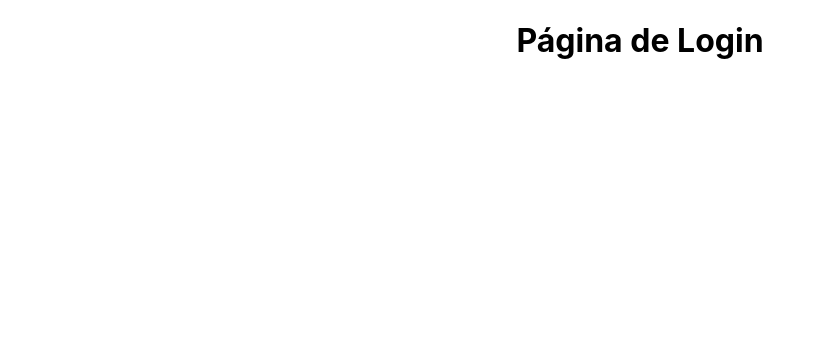
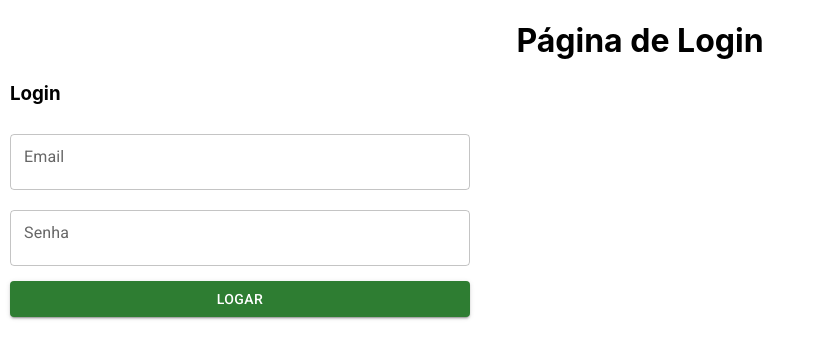
Before and after one commit to Kenzie-Academy-Brasil-Developers/react-entrega-s5-hamburgueria-2-0-com-typescript-json-server-ricardonegocios700, a React (Create React App) app: page / in a window 1280 px wide. Shown: the top 358 px of the page, without its empty margins (0-816 px from the left). Built offline with nearby package versions, Linux system fonts and the light colour scheme.

Commit message:
feature: escolhi material-ui, styled-component e apliquei no login sem validar dados ainda

```diff
--- a/package.json
+++ b/package.json
@@ -3,7 +3,11 @@
   "version": "0.1.0",
   "private": true,
   "dependencies": {
+    "@emotion/react": "^11.5.0",
+    "@emotion/styled": "^11.3.0",
     "@hookform/resolvers": "^2.8.2",
+    "@material-ui/core": "^5.0.0-beta.5",
+    "@material-ui/icons": "^4.11.2",
     "@testing-library/jest-dom": "^5.11.4",
     "@testing-library/react": "^11.1.0",
     "@testing-library/user-event": "^12.1.10",
@@ -17,6 +21,7 @@
     "react-hook-form": "^7.18.0",
     "react-router-dom": "^5.3.0",
     "react-scripts": "4.0.3",
+    "styled-components": "^5.3.3",
     "typescript": "^4.1.2",
     "web-vitals": "^1.0.1",
     "yup": "^0.32.11"
--- a/public/index.html
+++ b/public/index.html
@@ -24,6 +24,15 @@
       work correctly both with client-side routing and a non-root public URL.
       Learn how to configure a non-root public URL by running `npm run build`.
     -->
+    <link
+      rel="stylesheet"
+      href="https://fonts.googleapis.com/css?family=Roboto:300,400,500,700&display=swap"
+    />
+    <link
+      rel="stylesheet"
+      href="https://fonts.googleapis.com/icon?family=Material+Icons"
+    />
+
     <title>React App</title>
   </head>
   <body>
--- /dev/null
+++ b/src/components/Button/button.tsx
@@ -0,0 +1,17 @@
+import { Button } from "@material-ui/core";
+
+interface MButtonProps {
+  title: string;
+}
+
+const MButton = ({ title }: MButtonProps) => {
+  return (
+    <>
+      <Button variant="contained" color="success">
+        {title}
+      </Button>
+    </>
+  );
+};
+
+export default MButton;
--- /dev/null
+++ b/src/components/FormLogin/formLogin.tsx
@@ -0,0 +1,19 @@
+import Input from "../Input/input";
+import MButton from "../Button/button";
+
+import { Container, FormInputs } from "./styled";
+
+const FormLogin = () => {
+  return (
+    <Container>
+      <h3>Login</h3>
+      <FormInputs>
+        <Input placeholder="Email" />
+        <Input placeholder="Senha" />
+        <MButton title="Logar" />
+      </FormInputs>
+    </Container>
+  );
+};
+
+export default FormLogin;
--- /dev/null
+++ b/src/components/FormLogin/styled.js
@@ -0,0 +1,16 @@
+import styled from "styled-components";
+
+export const Container = styled.section`
+  text-align: left;
+  max-width: 460px;
+  margin: 10px;
+`;
+
+export const FormInputs = styled.div`
+  display: flex;
+  flex-direction: column;
+  div,
+  button {
+    margin: 5px 0;
+  }
+`;
--- /dev/null
+++ b/src/components/Input/input.tsx
@@ -0,0 +1,18 @@
+import { TextField } from "@material-ui/core";
+
+interface InputProps {
+  placeholder: string;
+}
+
+const Input = ({ placeholder, ...rest }: InputProps) => {
+  return (
+    <TextField
+      label={placeholder}
+      variant="outlined"
+      color="primary"
+      {...rest}
+    />
+  );
+};
+
+export default Input;
--- a/src/pages/Login/login.tsx
+++ b/src/pages/Login/login.tsx
@@ -1,7 +1,10 @@
+import FormLogin from "../../components/FormLogin/formLogin";
+
 const Login = () => {
   return (
     <>
       <h1>Página de Login</h1>
+      <FormLogin />
     </>
   );
 };
```
Also changed, not shown: 1 other file (tests, documents, lock files or other folders).
